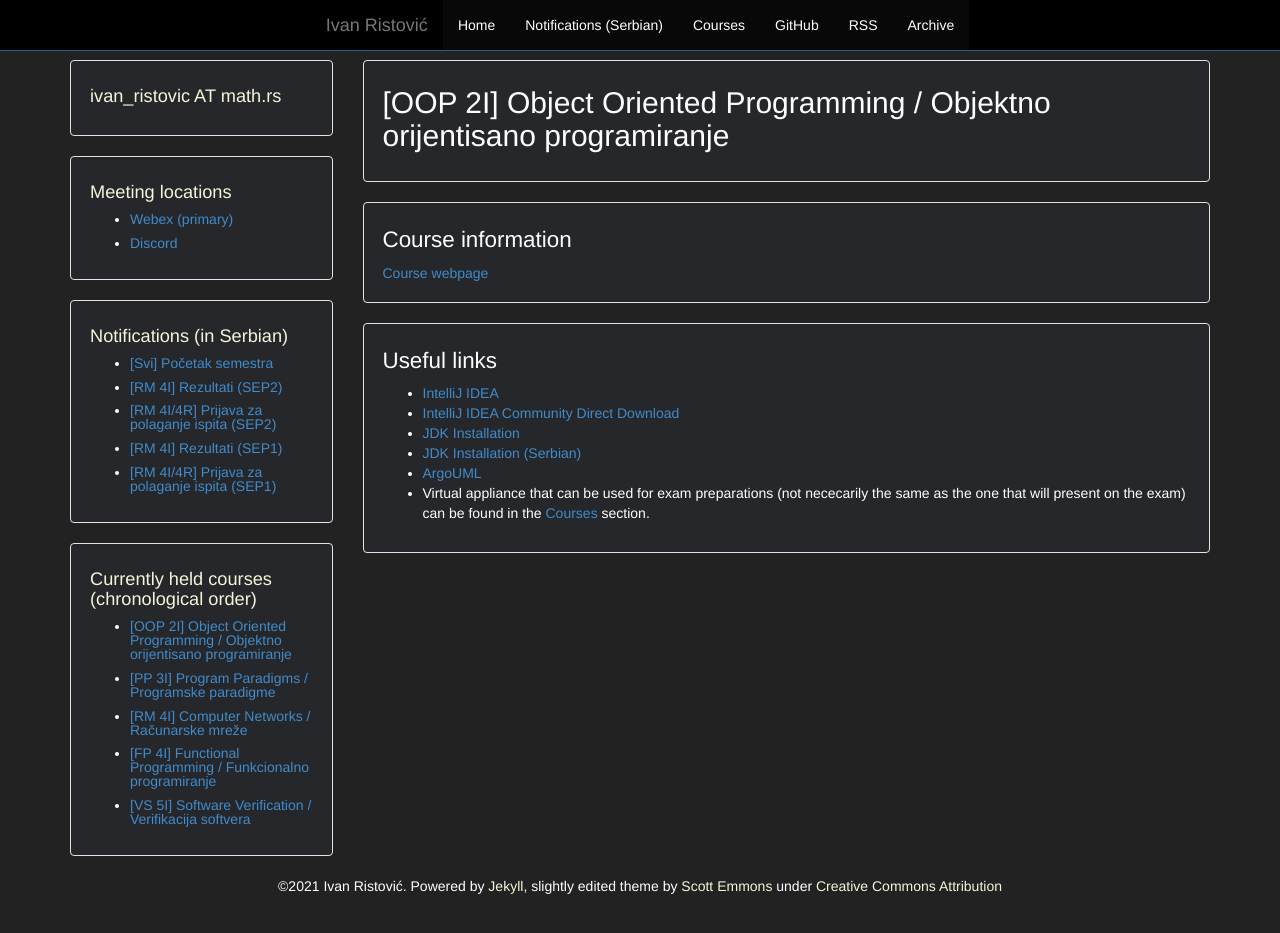
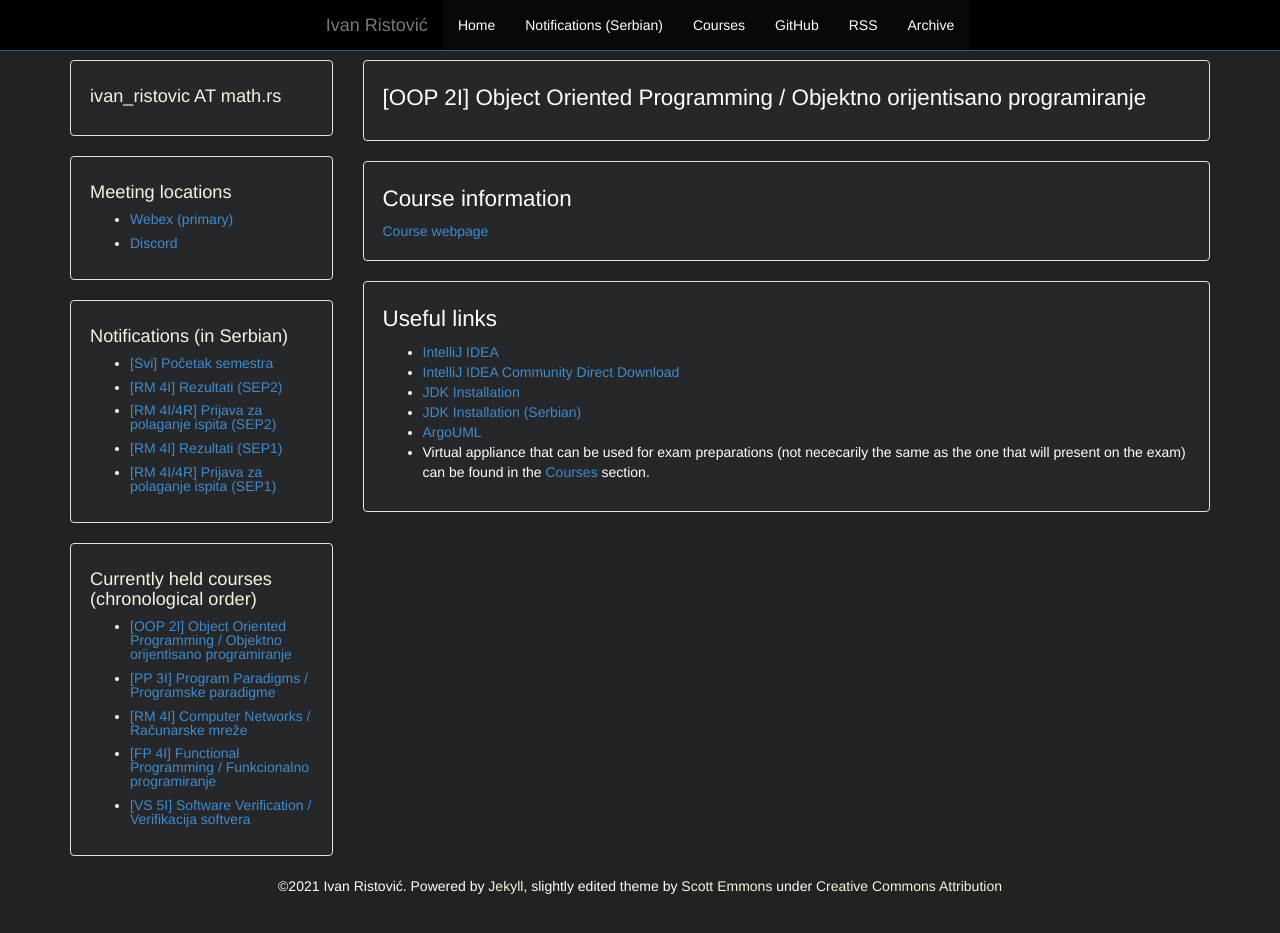
Before and after one commit to ivan-ristovic/ivan-ristovic.github.io, a Jekyll site: the page built from courses/oop/index.html, in a window 1280 px wide and 966 px high. Shown: the top 933 px of the window. Built offline with Jekyll 4.4.1, drawn with Linux system fonts in a browser that asks for light colours.

Commit message:
Smaller titles

```diff
--- a/courses/fp/index.html
+++ b/courses/fp/index.html
@@ -3,7 +3,7 @@ layout: default
 ---
 
 <div class="well">
-	<h2>[FP 4I] Functional Programming / Funkcionalno programiranje</h2>
+	<h1>[FP 4I] Functional Programming / Funkcionalno programiranje</h1>
 </div>
 
 <div class="well">
--- a/courses/oop/index.html
+++ b/courses/oop/index.html
@@ -3,7 +3,7 @@ layout: default
 ---
 
 <div class="well">
-	<h2>[OOP 2I] Object Oriented Programming / Objektno orijentisano programiranje</h2>
+	<h1>[OOP 2I] Object Oriented Programming / Objektno orijentisano programiranje</h1>
 </div>
 
 <div class="well">
--- a/courses/rm/index.html
+++ b/courses/rm/index.html
@@ -3,7 +3,7 @@ layout: default
 ---
 
 <div class="well">
-  <h2>[RM 4I] Computer Networks / Računarske mreže</h2>
+  <h1>[RM 4I] Computer Networks / Računarske mreže</h1>
 </div>
 
 <div class="well">
```
